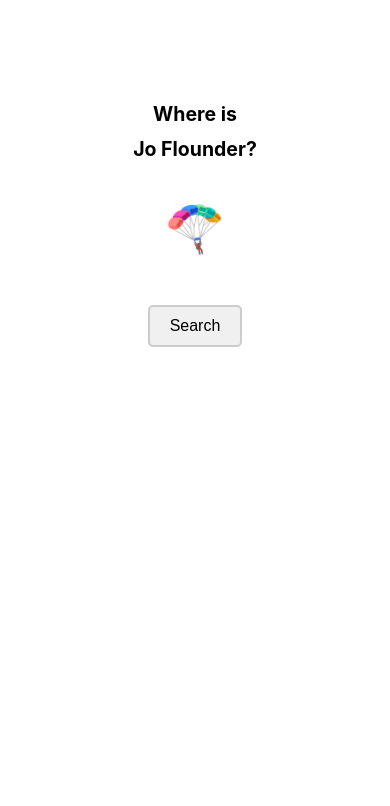
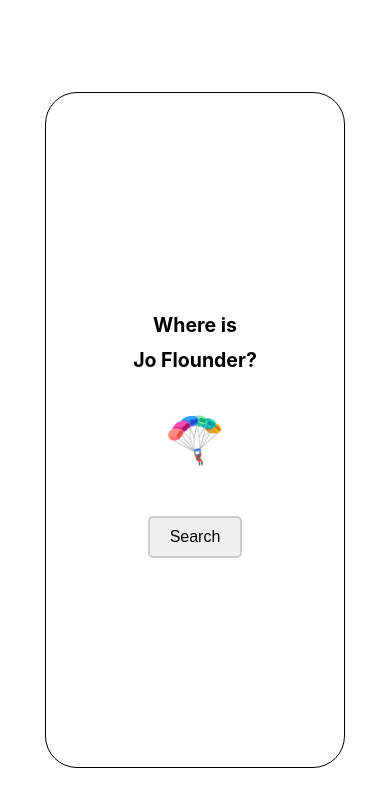
Before and after one commit to lewdry/whereis, a Svelte app in the folder my-svelte-app/: page / in a window 390 px wide. Shown: the top 806 px of the page. Built offline with nearby package versions, Linux system fonts and the light colour scheme.

Commit message:
Refactor responsive sizing and update emoji lists in App.svelte

```diff
--- a/my-svelte-app/src/App.svelte
+++ b/my-svelte-app/src/App.svelte
@@ -29,7 +29,7 @@
     // Updated position generation with proper bounds
     function generatePosition(isBackground = false) {
         const { size } = getEmojiSize();
-        const padding = size / 4;
+        const padding = size / 2;
 
         // Get available space
         const maxX = gameAreaWidth - size - padding;
@@ -194,6 +194,7 @@
 
     <!-- Splash screen -->
     {#if !isGameStarted}
+    <div class="container">
         <div class="splash-screen">
             <div class="text-container">
                 <h1><span class="highlight">Where is</span><br><span class="name">{firstName} {lastName}</span>?</h1>
@@ -201,10 +202,12 @@
             <div class="emoji">{missingPerson.emoji}</div>
             <button on:click={startGame}>Search</button>
         </div>
+    </div>
     {/if}
 
     <!-- Game screen -->
     {#if isGameStarted && !isGameWon}
+    <div class="container">
         <div class="game-screen">
             {#if isInitialized}
                 {#each backgroundEmojis as emoji}
@@ -225,20 +228,33 @@
                 {/each}
             {/if}
         </div>
+    </div>
     {/if}
+
 
     <!-- Win screen -->
     {#if isGameWon}
+    <div class="container">
         <div class="win-screen">
             <div class="text-container">
                 <h1><span class="highlight">Congratulations!</span><br>You found<br><span class="name">{firstName} {lastName}</span>!</h1>
             </div>
             <button class="new-game-btn" on:click={startNewGame}>New Game</button>
         </div>
+    </div>
     {/if}
 
     <style>
-    .splash-screen, .win-screen {
+    .container {
+    display: flex;
+    justify-content: center;
+    align-items: center;
+    width: 100%;
+    height: 100vh;
+    background-color: #ffffff;
+}
+
+    .splash-screen, .win-screen, .game-screen {
         text-align: center;
         padding: 0px;
         max-width: 100%;
@@ -248,6 +264,14 @@
         align-items: center;
         justify-content: center;
         min-height: 50vh;
+        width: 80%;
+        height: 80%;
+        max-width: 400px;
+        max-height: 700px;
+        aspect-ratio: 4 / 7;
+        border: 0.1em solid black;
+        border-radius: 2em;
+        overflow: hidden;
     }
 
     .text-container {
@@ -260,10 +284,6 @@
 
     .game-screen {
     position: relative;
-        width: 100%;
-        height: 80vh;
-        overflow: hidden;
-        background-color: #ffffff;
     }
 
     .background-emoji {
```
Lines whose indentation alone changed are shown as unchanged.
